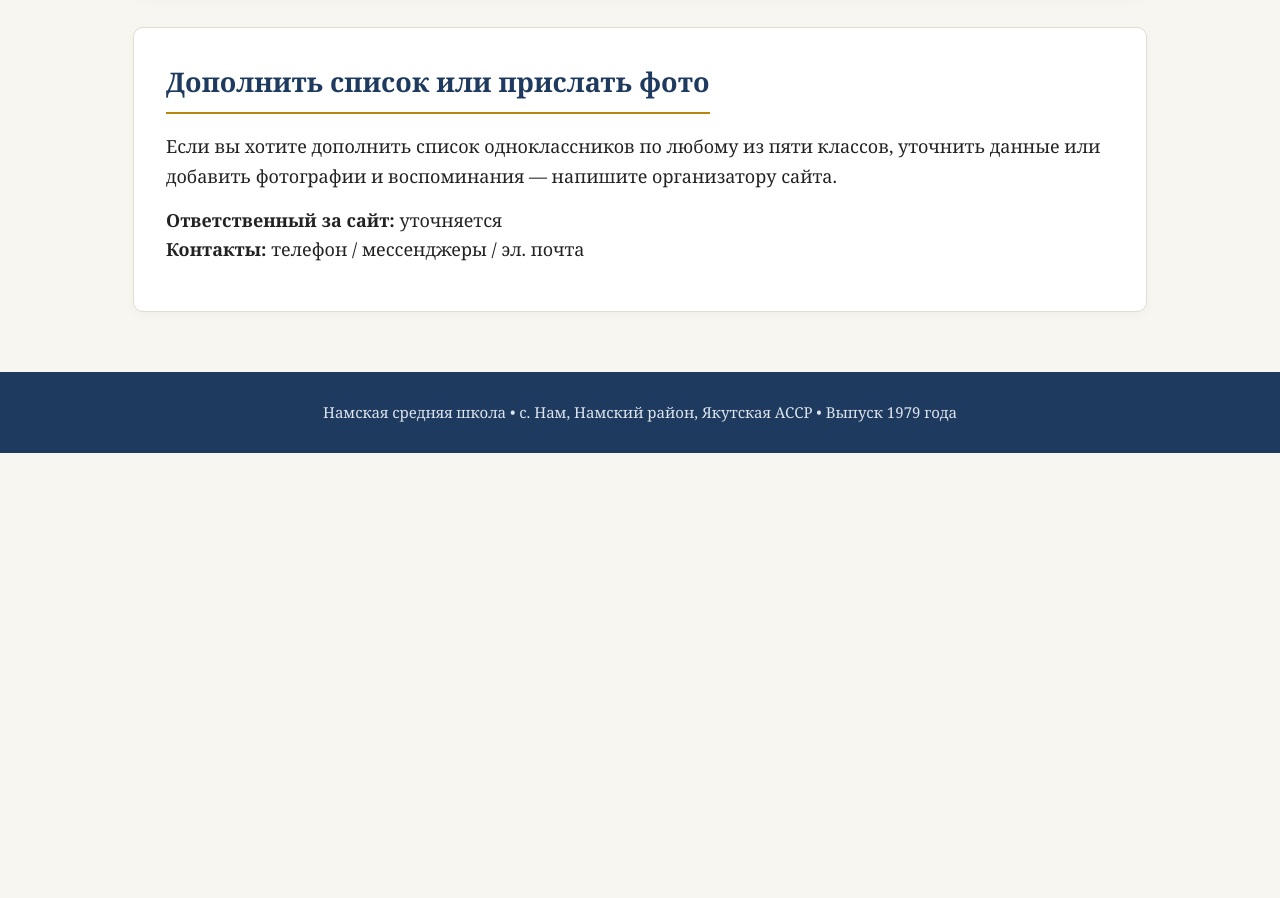
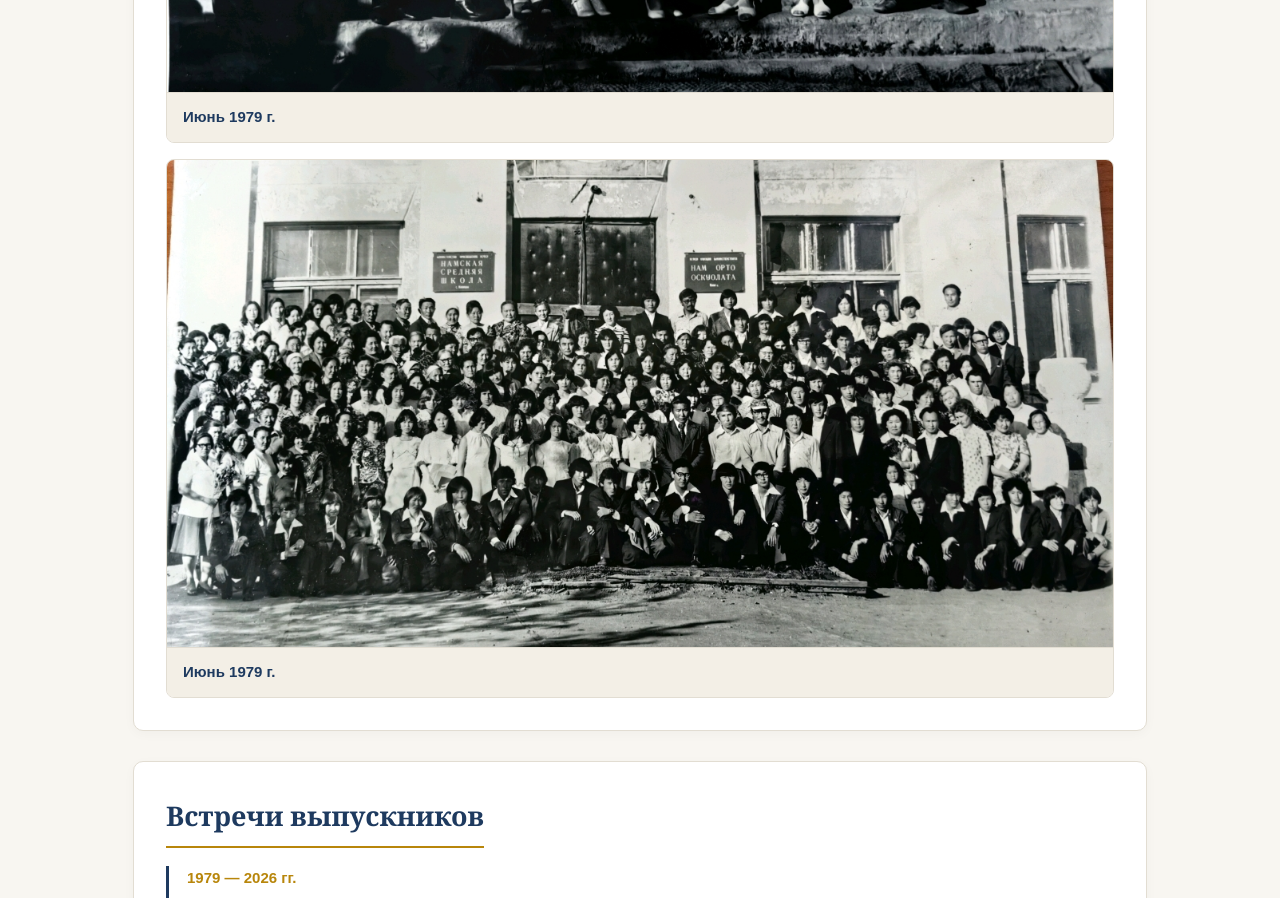
Before and after one commit to saydi19620107-lab/Nam-1979, a plain HTML site: page index.html in a window 1280 px wide. Shown: the part 2553-3451 px from the top of the page. Before the commit the page ends 3006 px from the top, so only its background shows below. Drawn offline with Linux system fonts and the light colour scheme.

Commit message:
Update index.html

```diff
--- a/index.html
+++ b/index.html
@@ -223,6 +223,30 @@
       margin-bottom: 10px;
     }
 
+    .photo-card {
+      border: 1px solid var(--border-color);
+      border-radius: 8px;
+      overflow: hidden;
+      background-color: #fcfbf9;
+      margin-top: 16px;
+    }
+
+    .photo-card img {
+      display: block;
+      width: 100%;
+      height: auto;
+    }
+
+    .photo-caption {
+      padding: 12px 16px;
+      font-family: Arial, sans-serif;
+      font-size: 15px;
+      font-weight: bold;
+      color: var(--primary);
+      background-color: #f3efe6;
+      border-top: 1px solid var(--border-color);
+    }
+
     .timeline-item {
       border-left: 3px solid var(--primary);
       padding-left: 18px;
@@ -446,6 +470,16 @@
     <section id="photos">
       <h2>Фотоархив выпуска</h2>
       <p>Фотографии из школьного архива и со встреч выпускников будут добавляться по мере сбора материалов.</p>
+
+      <div class="photo-card">
+        <img src="Screenshot_20261121_214459.jpg" alt="Июнь 1979 г.">
+        <div class="photo-caption">Июнь 1979 г.</div>
+      </div>
+
+      <div class="photo-card">
+        <img src="Screenshot_20261121_214551.jpg" alt="Июнь 1979 г.">
+        <div class="photo-caption">Июнь 1979 г.</div>
+      </div>
     </section>
 
     <section id="meetings">
```
